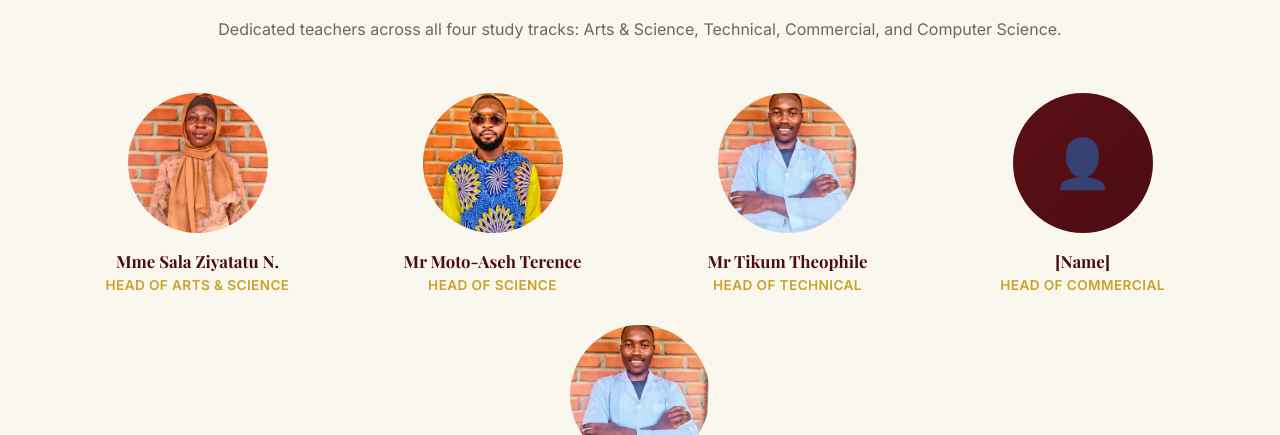
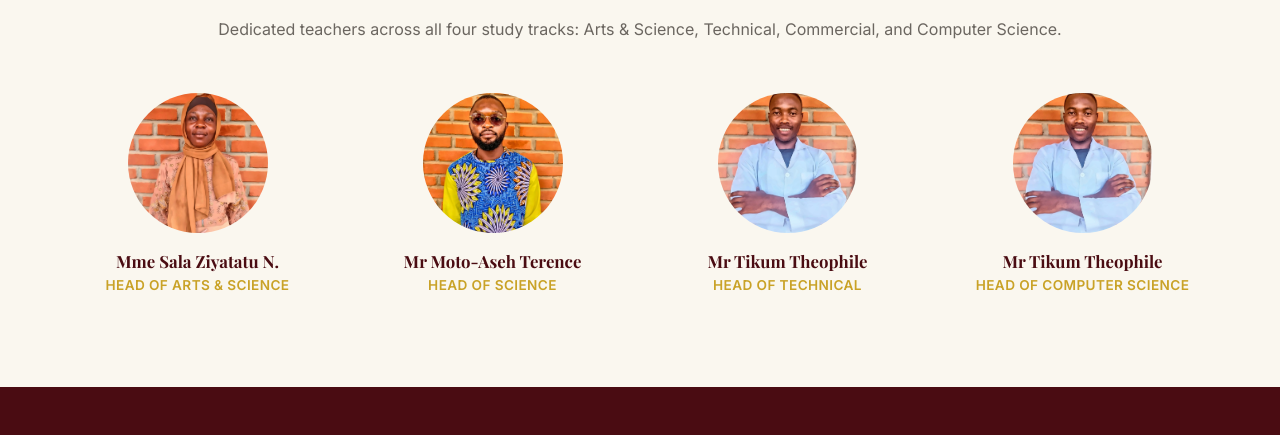
Before and after one commit to phantomtriggercode/silverspringcollege, a plain HTML site: page staff.html in a window 1280 px wide. Shown: the part 1493-1928 px from the top of the page. Drawn offline with nearby package versions, Linux system fonts and the light colour scheme.

Commit message:
Remove the empty Head of Commercial placeholder card (#33)
Drops the card until a real name/photo is provided, rather than
leaving a "[Name]" placeholder visible on the live Staff page.
Teaching Staff is back to 4 cards, filling a clean row.


Claude-Session: https://claude.ai/code/session_01Pa1msGTFkr3J7RzFwgj7aM

Co-authored-by: Claude <noreply@anthropic.com>

```diff
--- a/staff.html
+++ b/staff.html
@@ -148,14 +148,6 @@
           <h3>Mr Tikum Theophile</h3>
           <p class="staff-role" data-fr="Chef de Filière Technique">Head of Technical</p>
         </div>
-        <!-- No name/photo for this role yet — same placeholder pattern as
-             the other cards above: swap the div.staff-photo-placeholder for
-             an <img class="staff-photo"> once a photo is available. -->
-        <div class="staff-card">
-          <div class="staff-photo-placeholder">👤</div>
-          <h3>[Name]</h3>
-          <p class="staff-role" data-fr="Chef de Filière Commercial">Head of Commercial</p>
-        </div>
         <div class="staff-card">
           <img loading="lazy" src="images/staff/tikum-theophile.jpg" alt="Mr Tikum Theophile" class="staff-photo">
           <h3>Mr Tikum Theophile</h3>
```
